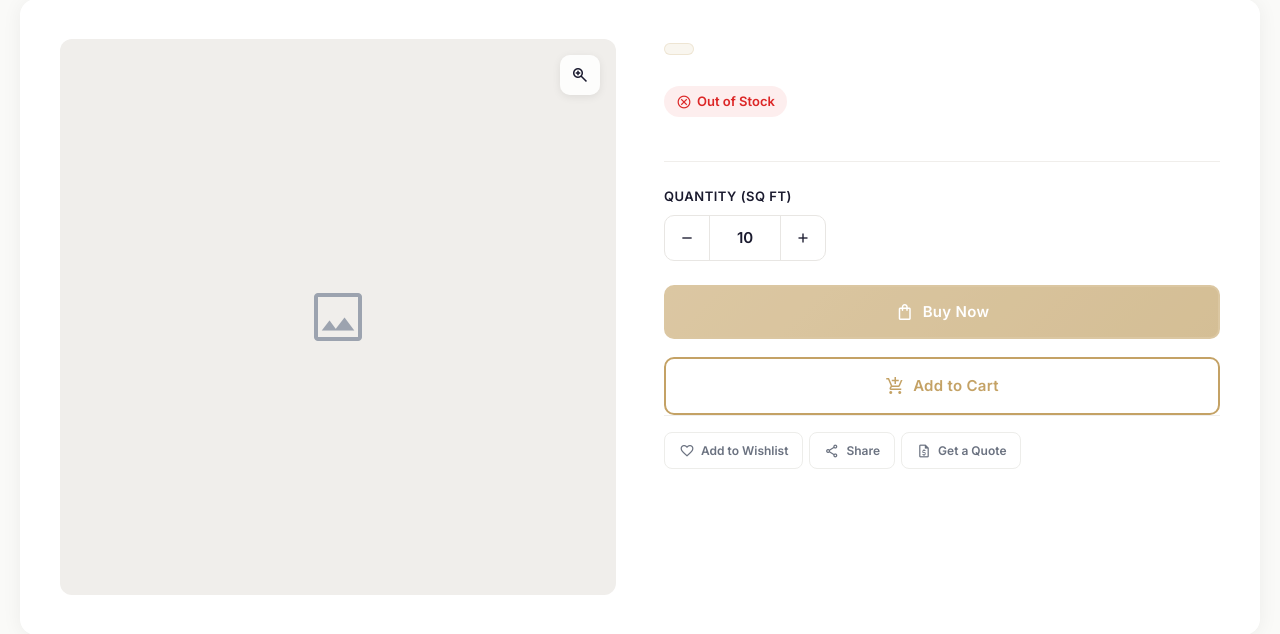
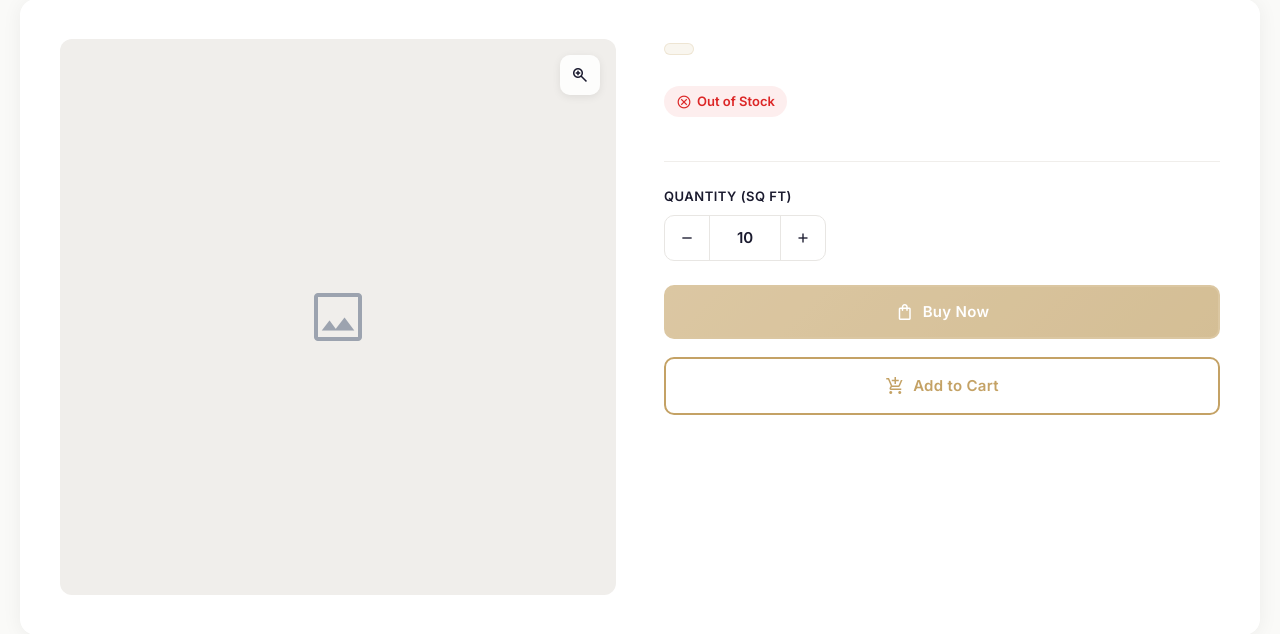
Before and after one commit to Naman7564/Glowall, a Django app: template tiles_catalog/templates/catalog/product_detail.html in a window 1280 px wide. Shown: the part 192-826 px from the top of the page. Run offline with Django 5.2, Linux system fonts and the light colour scheme; the template is opened without the code that fills it, so the values that code supplies are empty.

Commit message:
Remove wishlist, share, and quote buttons from product page

```diff
--- a/tiles_catalog/templates/catalog/product_detail.html
+++ b/tiles_catalog/templates/catalog/product_detail.html
@@ -134,21 +134,7 @@
                         </a>
                     </div>
 
-                    <!-- Secondary Actions -->
-                    <div class="pd-secondary-actions">
-                        <button class="pd-icon-btn" type="button" id="addWishlistBtn">
-                            <span class="material-symbols-outlined">favorite_border</span>
-                            Add to Wishlist
-                        </button>
-                        <button class="pd-icon-btn" type="button" id="shareBtn">
-                            <span class="material-symbols-outlined">share</span>
-                            Share
-                        </button>
-                        <a href="{% url 'catalog:contact' %}?subject=Request a Quote for {{ product.name }}" class="pd-icon-btn" id="requestQuoteBtn">
-                            <span class="material-symbols-outlined">request_quote</span>
-                            Get a Quote
-                        </a>
-                    </div>
+
                 </div>
             </div>
         </div>
@@ -285,9 +271,7 @@
                                 <span class="material-symbols-outlined">image</span>
                             </div>
                             {% endif %}
-                            <button class="pd-wishlist-mini" type="button" aria-label="Add to wishlist">
-                                <span class="material-symbols-outlined">favorite_border</span>
-                            </button>
+
                         </div>
                         <div class="pd-related-info">
                             <span class="pd-related-category">{{ related.category.name }}</span>
```
